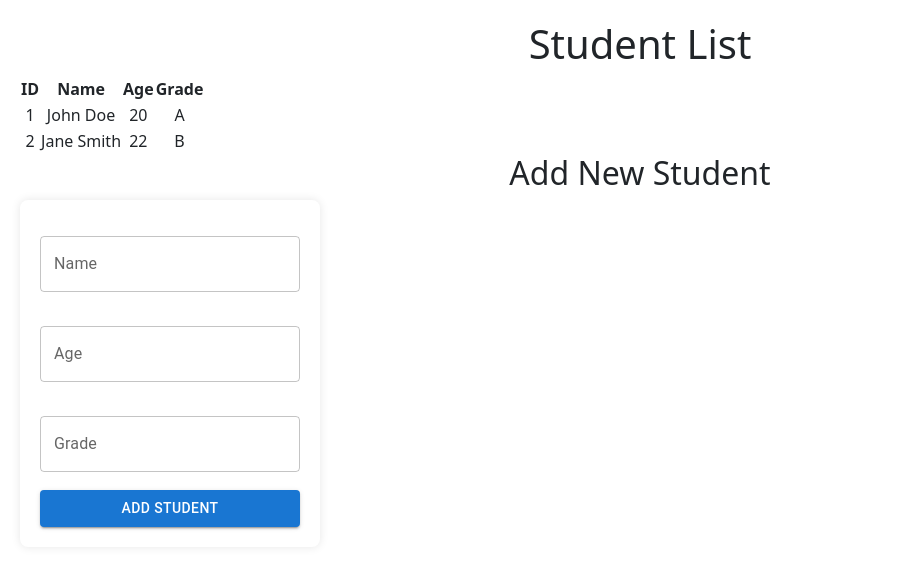
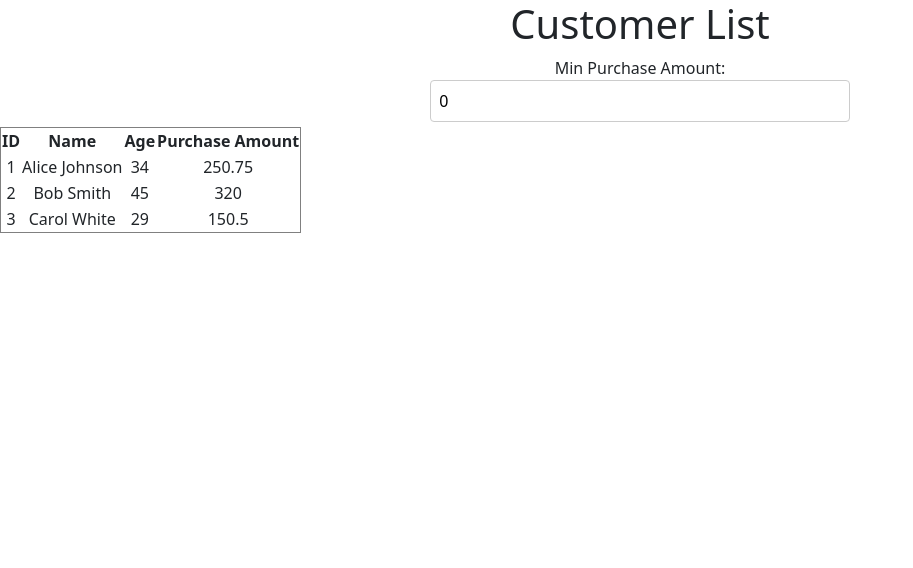
Before and after one commit to adisri06/React_app, a React (Create React App) app: page / in a window 1280 px wide. Shown: the top 568 px of the page, without its empty margins (0-913 px from the left). Built offline with nearby package versions, Linux system fonts and the light colour scheme.

Commit message:
Useeffect_explained

```diff
--- /dev/null
+++ b/public/customer.json
@@ -0,0 +1,5 @@
+[
+    { "id": 1, "name": "Alice Johnson", "age": 34, "purchaseAmount": 250.75 },
+    { "id": 2, "name": "Bob Smith", "age": 45, "purchaseAmount": 320.00 },
+    { "id": 3, "name": "Carol White", "age": 29, "purchaseAmount": 150.50 }
+]
--- a/src/App.js
+++ b/src/App.js
@@ -2,7 +2,8 @@ import './App.css';
 import Login from './component/login';
 import Employee from './component/employee';
 import Student from './component/student';
-
+import ParentWrapper from './component/parentWrapper';
+import CustomerTable from './component/customerTable';
 const App = () => {
 
   return (
@@ -10,7 +11,7 @@ const App = () => {
 
 
       < div className="App" >
-        <Student/>
+        <CustomerTable/>
     </div>
 
 
--- /dev/null
+++ b/src/component/customerTable.js
@@ -0,0 +1,88 @@
+import React, { useState, useEffect } from 'react';
+
+const CustomerTable = () => {
+    const [customers, setCustomers] = useState([]);
+    const [filteredCustomers, setFilteredCustomers] = useState([]);
+    const [minPurchaseAmount, setMinPurchaseAmount] = useState(0);
+    const [count, setCount] = useState(0);
+
+
+    useEffect(() => {
+        console.log('Component mounted or minPurchaseAmount changed');
+        // Fetch data from the local JSON file
+        const fetchCustomers = async () => {
+            try {
+                const response = await fetch('/customer.json');
+                if (!response.ok) {
+                    throw new Error('Network response was not ok');
+                }
+                const data = await response.json();
+                setCustomers(data);
+            } catch (error) {
+                console.error('Error fetching data:', error);
+            }
+        };
+
+        fetchCustomers();
+    }, []); // Empty array means this effect runs once after the component mounts
+
+    useEffect(() => {
+        // Filter customers based on the minimum purchase amount
+        const filtered = customers.filter(customer => customer.purchaseAmount >= minPurchaseAmount);
+        setFilteredCustomers(filtered);
+    }, [minPurchaseAmount, customers]); // Re-run the effect when minPurchaseAmount or customers changes
+
+    useEffect(() => {
+        // Log count every time the component renders
+        console.log('Component rendered, count:', count);
+    }); // No dependency array means this effect runs after every render
+
+    useEffect(() => {
+        // Increment count every second
+        const interval = setInterval(() => {
+            setCount(prevCount => prevCount + 1);
+        }, 1000);
+
+        return () => clearInterval(interval); // Cleanup interval on component unmount
+    }, []); // Empty array means this effect runs once after the component mounts
+
+    return (
+        <div>
+            <h1>Customer List</h1>
+            <label>
+                Min Purchase Amount:
+                <input
+                    type="number"
+                    value={minPurchaseAmount}
+                    onChange={(e) => setMinPurchaseAmount(Number(e.target.value))}
+                />
+            </label>
+            {filteredCustomers.length > 0 ? (
+                <table border="1">
+                    <thead>
+                        <tr>
+                            <th>ID</th>
+                            <th>Name</th>
+                            <th>Age</th>
+                            <th>Purchase Amount</th>
+                        </tr>
+                    </thead>
+                    <tbody>
+                        {filteredCustomers.map(customer => (
+                            <tr key={customer.id}>
+                                <td>{customer.id}</td>
+                                <td>{customer.name}</td>
+                                <td>{customer.age}</td>
+                                <td>{customer.purchaseAmount}</td>
+                            </tr>
+                        ))}
+                    </tbody>
+                </table>
+            ) : (
+                <p>No customers found</p>
+            )}
+        </div>
+    );
+};
+
+export default CustomerTable;
--- /dev/null
+++ b/src/component/parentWrapper.js
@@ -0,0 +1,20 @@
+// src/ParentWrapper.js
+import React from 'react';
+import Wrapper from './wrapper';
+import '../css/ParentWrapper.css'
+
+
+const ParentWrapper = () => {
+    return (
+        <div className="parent-wrapper">
+            <Wrapper>
+                <h2>Item 1</h2>
+                <p>This is some content for the first item.</p>
+                <h2>Item 2</h2>
+                <p>This is some content for the second item.</p>
+            </Wrapper>
+        </div>
+    );
+};
+
+export default ParentWrapper;
--- a/src/component/student.js
+++ b/src/component/student.js
@@ -9,61 +9,20 @@ const Student = () => {
         { id: 2, name: 'Jane Smith', age: 22, grade: 'B' }
     ]);
 
-    const [newStudent, setNewStudent] = useState({ name: '', age: '', grade: '' });
-
-    const handleChange = (e) => {
-        const { name, value } = e.target;
-        setNewStudent(prevState => ({
-            ...prevState,
-            [name]: value
-        }));
-    };
-
-    const handleAddStudent = () => {
-        setStudents(prevStudents => [
-            ...prevStudents,
-            { id: prevStudents.length + 1, ...newStudent }
-        ]);
-        setNewStudent({ name: '', age: '', grade: '' });
+    const addStudent = (newStudent) => {
+        const newStudentWithId = { id: students.length + 1, ...newStudent };
+        setStudents(prevStudents => [...prevStudents, newStudentWithId]);
     };
 
     return (
         <div className="student-container">
             <h1>Student List</h1>
-            <Students students={students} />
-            <h2>Add New Student</h2>
-            <form className="student-form">
-                <TextField
-                    label="Name"
-                    name="name"
-                    value={newStudent.name}
-                    onChange={handleChange}
-                    margin="normal"
-                />
-                <TextField
-                    label="Age"
-                    name="age"
-                    type="number"
-                    value={newStudent.age}
-                    onChange={handleChange}
-                    margin="normal"
-                />
-                <TextField
-                    label="Grade"
-                    name="grade"
-                    value={newStudent.grade}
-                    onChange={handleChange}
-                    margin="normal"
-                />
-                <Button
-                    variant="contained"
-                    color="primary"
-                    onClick={handleAddStudent}
-                    className="add-student-button"
-                >
-                    Add Student
-                </Button>
-            </form>
+            {/* The addstudent function of parentclass is passed to the child component , then only it can modify the prop value */}
+            {/* Students : child component with whom we share
+            students(small s) : its the statevariable of parent class
+            {students} pass an object which is passed  */}
+
+            <Students students={students} addStudent={addStudent} />
         </div>
     );
 };
--- a/src/component/students.js
+++ b/src/component/students.js
@@ -1,8 +1,26 @@
-import React from 'react';
+// src/Students.js
+import React, { useState } from 'react';
 import PropTypes from 'prop-types';
+import { Button, TextField } from '@mui/material';
 
-const Students = ({ students }) => {
+const Students = ({ students, addStudent }) => {
+    const [newStudent, setNewStudent] = useState({ name: '', age: '', grade: '' });
+
+    const handleChange = (e) => {
+        const { name, value } = e.target;
+        setNewStudent(prevState => ({
+            ...prevState,
+            [name]: value
+        }));
+    };
+
+    const handleAdd = () => {
+        addStudent(newStudent);
+        setNewStudent({ name: '', age: '', grade: '' });
+    };
+
     return (
+        <div>
             <table>
                 <thead>
                     <tr>
@@ -13,8 +31,8 @@ const Students = ({ students }) => {
                     </tr>
                 </thead>
                 <tbody>
-                {students.map(student => (
-                    <tr key={student.id}>
+                    {students.map((student, index) => (
+                        <tr key={index}>
                             <td>{student.id}</td>
                             <td>{student.name}</td>
                             <td>{student.age}</td>
@@ -23,18 +41,25 @@ const Students = ({ students }) => {
                     ))}
                 </tbody>
             </table>
+            <h2>Add New Student</h2>
+            <TextField label="Name" name="name" value={newStudent.name} onChange={handleChange} />
+            <TextField label="Age" name="age" type="number" value={newStudent.age} onChange={handleChange} />
+            <TextField label="Grade" name="grade" value={newStudent.grade} onChange={handleChange} />
+            <Button onClick={handleAdd}>Add Student</Button>
+        </div>
     );
 };
-// PropTypes to ensure the props are of the expected type
+//prop types to ensure prop are of expected type
 Students.propTypes = {
     students: PropTypes.arrayOf(
         PropTypes.shape({
             id: PropTypes.number.isRequired,
             name: PropTypes.string.isRequired,
             age: PropTypes.number.isRequired,
-            grade: PropTypes.string.isRequired,
+            grade: PropTypes.string.isRequired
         })
     ).isRequired,
+    addStudent: PropTypes.func.isRequired
 };
 
 export default Students;
--- /dev/null
+++ b/src/component/wrapper.js
@@ -0,0 +1,26 @@
+// src/Wrapper.js
+import React from 'react';
+import '../css/Wrapper.css'
+
+const Wrapper = ({ children }) => {
+    return (
+        <div className="wrapper">
+            {React.Children.map(children, (child, index) => (
+                <div className="wrapped-child" key={index}>
+                    {child}
+                </div>
+            ))}
+        </div>
+    );
+};
+
+export default Wrapper;
+// React.Children.map: This is a utility function provided by React that
+// is specifically designed to iterate over the children prop. The children prop can be a single child, multiple children, or an array of children.
+
+// children: This represents the children prop passed to a component. It can be any valid React node (elements, strings, numbers, arrays, or even null).
+
+// (child, index): This is the callback function that is executed for each child in the children collection. It takes two parameters:
+
+// child: The current child being processed.
+// index: The index of the current child in the list of children.
--- /dev/null
+++ b/src/css/ParentWrapper.css
@@ -0,0 +1,7 @@
+/* src/ParentWrapper.css */
+.parent-wrapper {
+    display: flex;
+    flex-direction: column;
+    align-items: center;
+    padding: 20px;
+}
--- /dev/null
+++ b/src/css/Wrapper.css
@@ -0,0 +1,15 @@
+/* src/Wrapper.css */
+.wrapper {
+    border: 2px solid #444;
+    padding: 16px;
+    border-radius: 8px;
+    background-color: #f0f0f0;
+}
+
+.wrapped-child {
+    margin: 8px 0;
+    padding: 8px;
+    background-color: #fff;
+    border: 1px solid #ddd;
+    border-radius: 4px;
+}
```
Also changed, not shown: src/css/Student.css (line endings or trailing spaces). Lines whose indentation alone changed are shown as unchanged.
